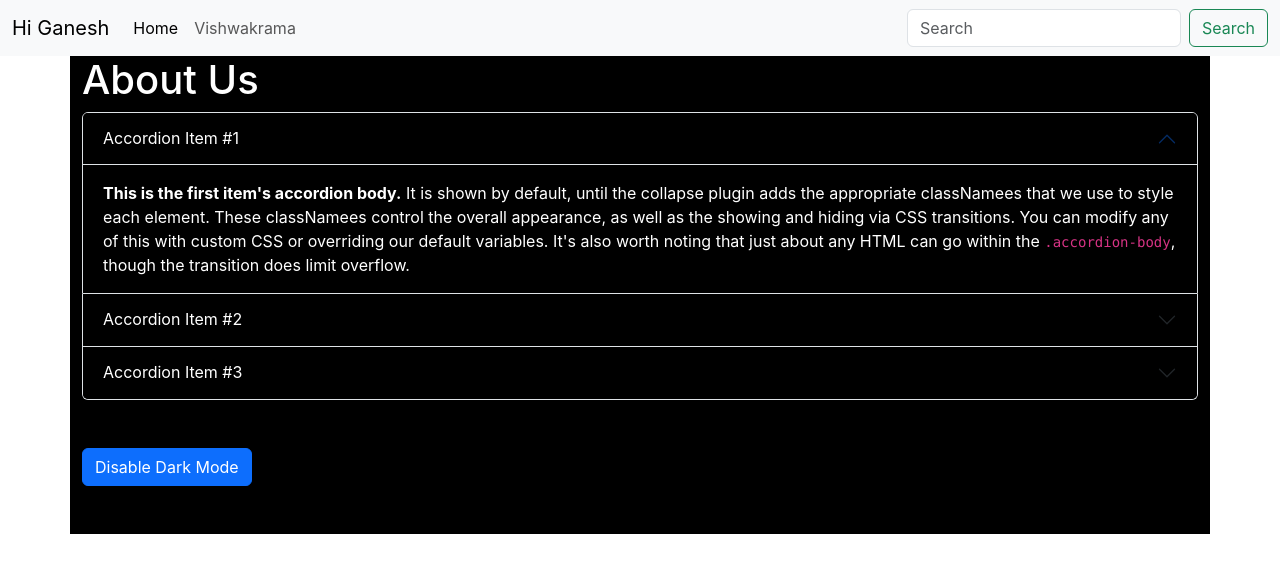
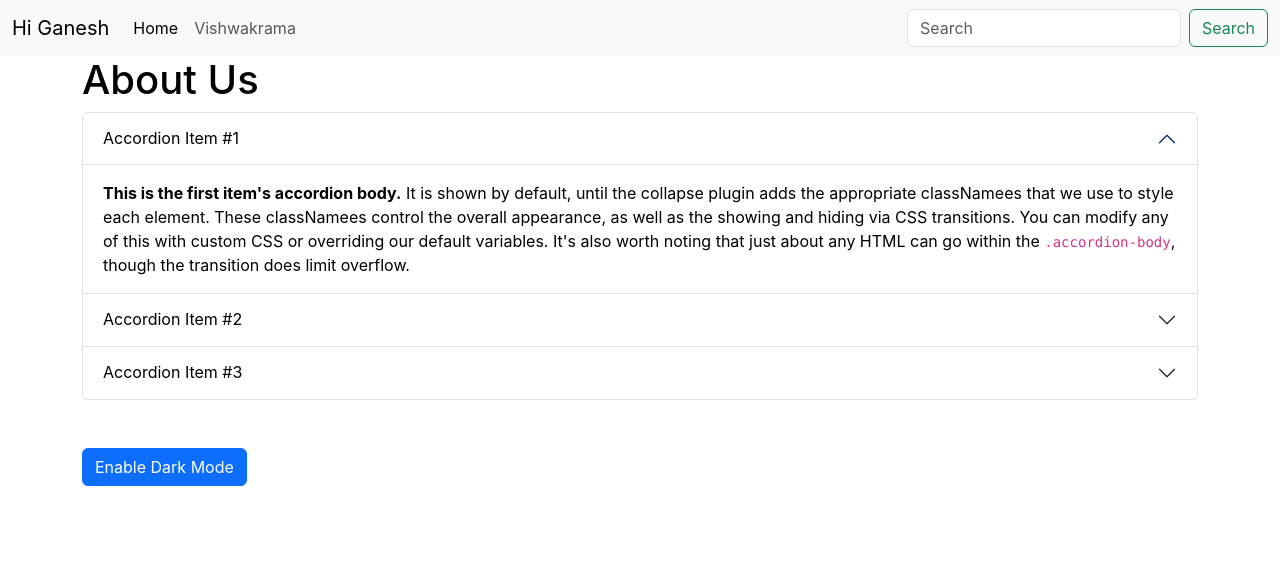
Before and after one commit to icandy9914/myreactapp, a React (Create React App) app: page / in a window 1280 px wide. Shown: the top 572 px of the page. Built offline with nearby package versions, Linux system fonts and the light colour scheme.

Commit message:
Slightly changed code

```diff
--- a/src/components/About.js
+++ b/src/components/About.js
@@ -2,28 +2,28 @@ import React,{useState} from 'react'
 
 export default function About() {
     const [mystyle, setmyStyle] = useState({
-        color: 'white',
-        backgroundColor: 'black'
+        color: 'black',
+        backgroundColor: 'white'
     });
-    const [btntxt,setbtnTxt] = useState("Disable Dark Mode");
+    const [btntxt,setbtnTxt] = useState("Enable Dark Mode");
 
     const toggleStyle = ()=> {
-        if(mystyle.color=='white')
+        if(mystyle.color=='black')
         {
+            setmyStyle(
+                {
+                    color: 'white',
+                    backgroundColor: 'black'
+                })
+
+                setbtnTxt("Enable Light Mode");
+        } else {
             setmyStyle(
                 {
                     color: 'black',
                     backgroundColor: 'white'
                 })
-
                 setbtnTxt("Enable Dark Mode");
-        } else {
-            setmyStyle(
-                {
-                    color: 'white',
-                    backgroundColor: 'black'
-                })
-                setbtnTxt("Disable Dark Mode");
         }
     }
     return (
```
